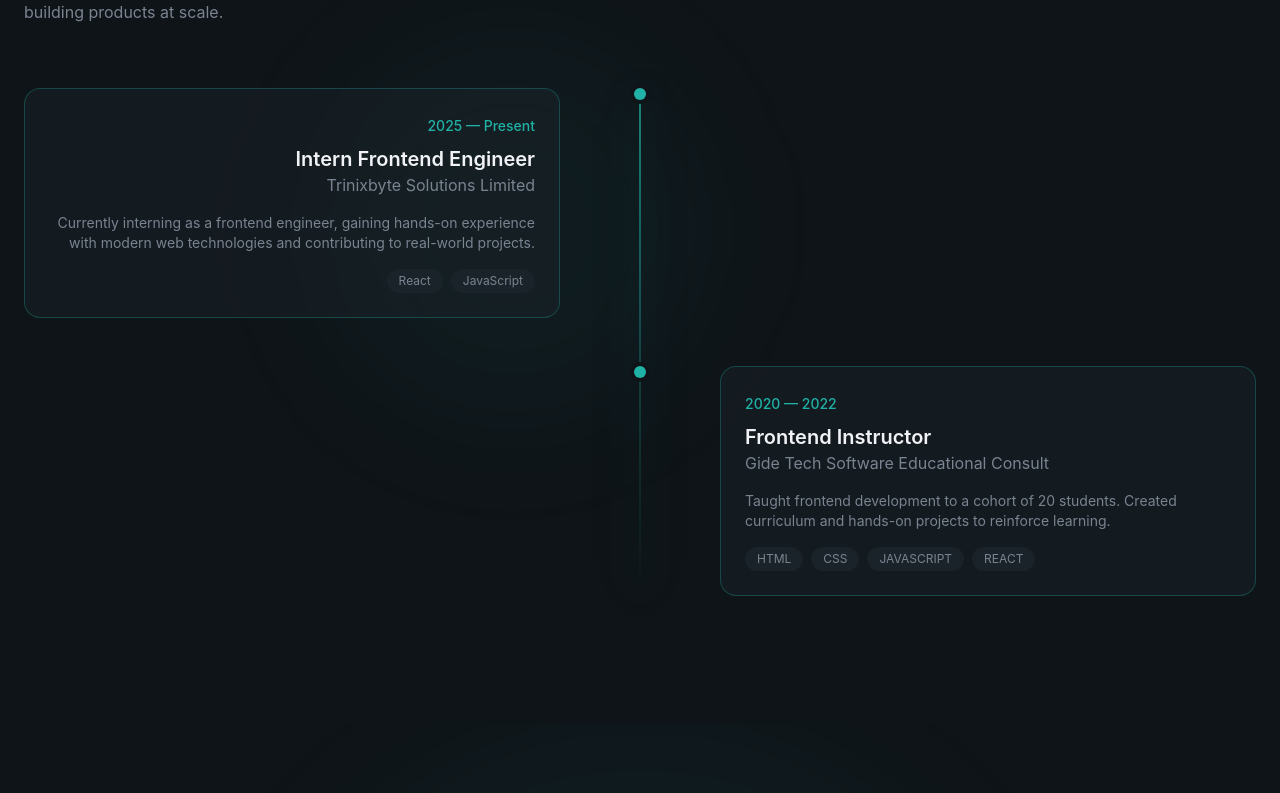
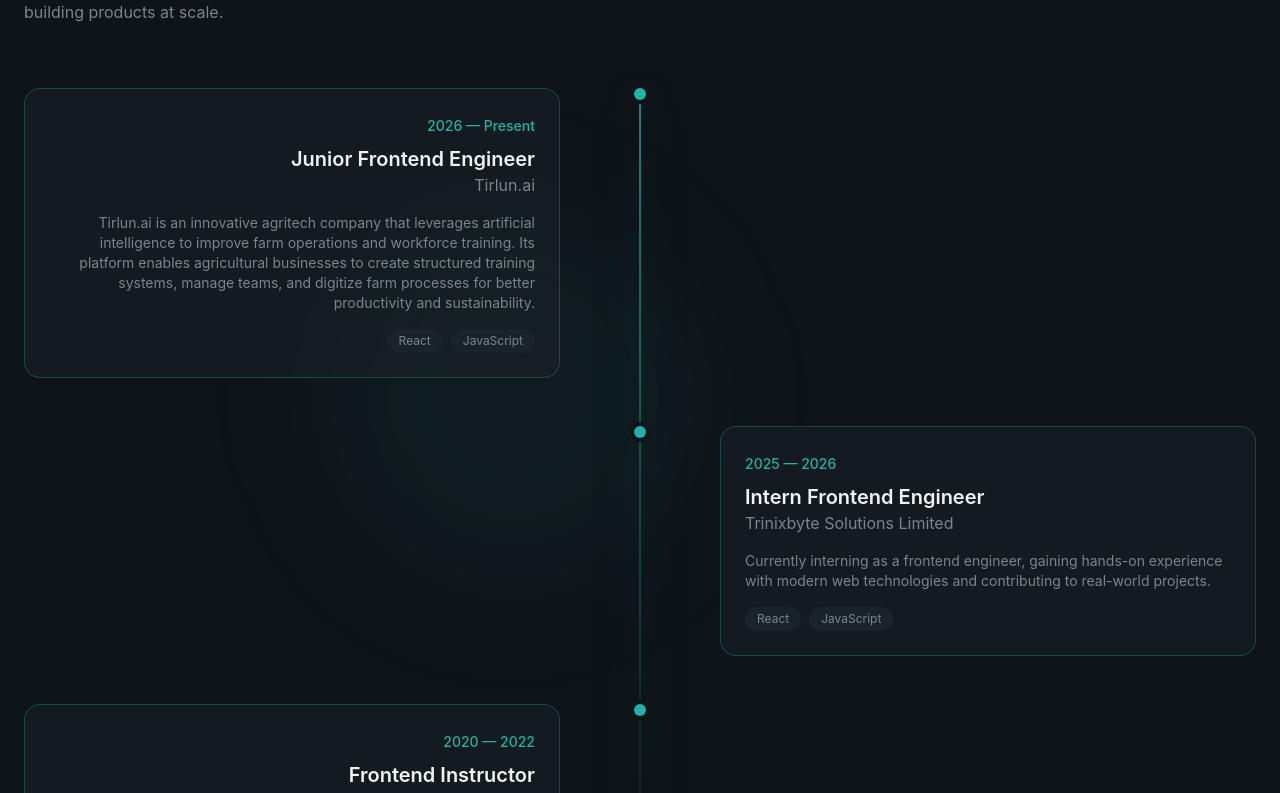
Before and after one commit to OluwatimilehinK/Oluwatimiilehin, a React (Vite) app: page / in a window 1280 px wide. Shown: the part 4027-4820 px from the top of the page. Built offline with nearby package versions, Linux system fonts and the light colour scheme.

Commit message:
updated my experience section to reflect my new role.

```diff
--- a/src/sections/Experience.jsx
+++ b/src/sections/Experience.jsx
@@ -1,6 +1,15 @@
 const experiences = [
   {
-    period: "2025 — Present",
+    period: "2026 — Present",
+    role: "Junior Frontend Engineer",
+    company: "Tirlun.ai",
+    description:
+      "Tirlun.ai is an innovative agritech company that leverages artificial intelligence to improve farm operations and workforce training. Its platform enables agricultural businesses to create structured training systems, manage teams, and digitize farm processes for better productivity and sustainability.",
+    technologies: ["React", "JavaScript"],
+    current: true,
+  },
+  {
+    period: "2025 — 2026",
     role: "Intern Frontend Engineer",
     company: "Trinixbyte Solutions Limited",
     description:
@@ -17,24 +26,6 @@
     technologies: ["HTML", "CSS", "JAVASCRIPT", "REACT"],
     current: false,
   },
-  // {
-  //   period: "2019 — 2020",
-  //   role: "Junior Developer",
-  //   company: "StartUp Labs",
-  //   description:
-  //     "Contributed to the development of a SaaS platform from MVP to production. Collaborated with designers to implement pixel-perfect UI components.",
-  //   technologies: ["React", "Node.js", "MongoDB", "AWS"],
-  //   current: false,
-  // },
-  // {
-  //   period: "2018 — 2019",
-  //   role: "Freelance Developer",
-  //   company: "Self-Employed",
-  //   description:
-  //     "Delivered custom web solutions for small businesses and startups. Built 15+ websites and applications, handling everything from design to deployment.",
-  //   technologies: ["JavaScript", "PHP", "WordPress", "MySQL"],
-  //   current: false,
-  // },
 ];
 
  const Experience = () => {
```
